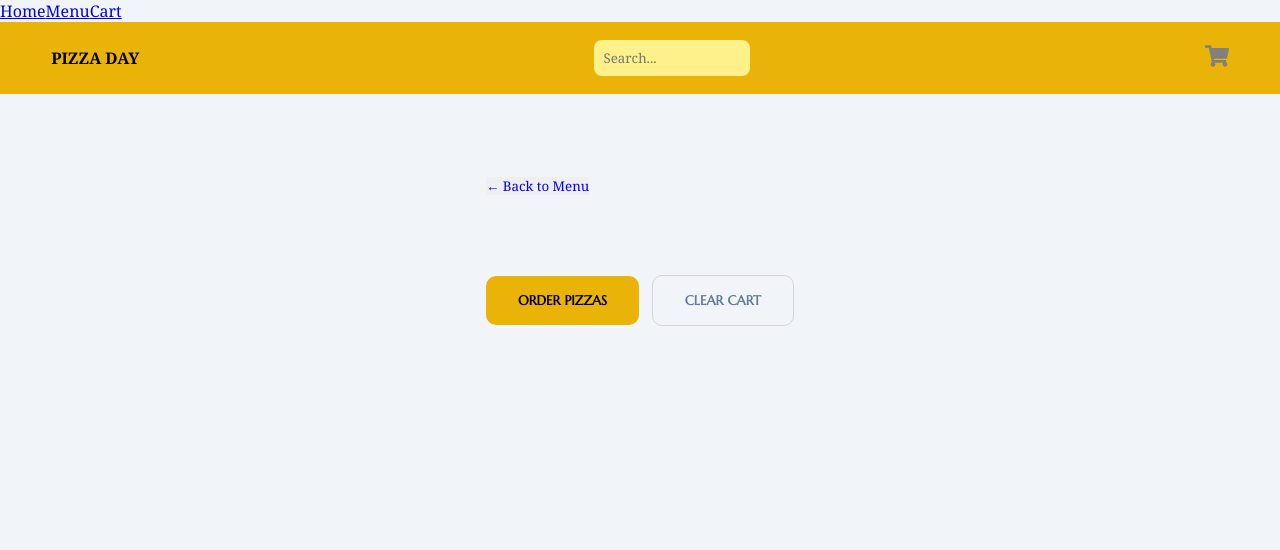
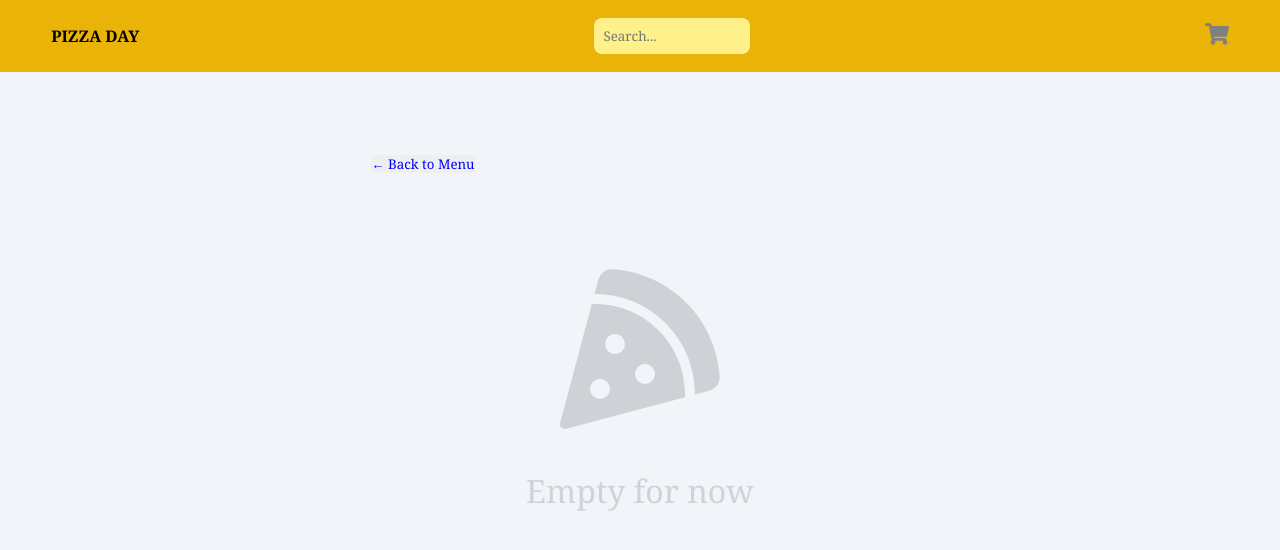
Before and after one commit to sarmelano/Pizza_store, a React (Create React App) app: page /cart in a window 1280 px wide. Shown: the top 550 px of the page. Built offline with nearby package versions, Linux system fonts and the light colour scheme.

Commit message:
cart version 2

```diff
--- a/package.json
+++ b/package.json
@@ -3,6 +3,8 @@
   "version": "0.1.0",
   "private": true,
   "dependencies": {
+    "@fortawesome/free-solid-svg-icons": "^6.5.1",
+    "@fortawesome/react-fontawesome": "^0.2.0",
     "@reduxjs/toolkit": "^2.1.0",
     "@testing-library/jest-dom": "^5.17.0",
     "@testing-library/react": "^13.4.0",
--- a/src/App.css
+++ b/src/App.css
@@ -138,6 +138,34 @@
   margin-bottom: 2dvh;
 }
 
+.splash-cart {
+  display: flex;
+  flex-direction: column;
+  justify-content: center;
+  align-items: center;
+  padding-top: 5dvh;
+
+}
+
+.splash-cart_empty {
+  min-width: 42dvw;
+
+
+}
+
+.splash-cart_text {
+  padding-top: 5dvh;
+  text-align: center;
+  font-size: 2rem;
+  color: #bbbec3a0;
+}
+
+.pizza_icon {
+  width: 20dvh;
+  height: auto;
+  color: #bbbec3a0;
+}
+
 .cart-items {
   display: flex;
   padding: 0;
@@ -156,6 +184,8 @@
     padding: 3dvh 0;
     border-bottom: 1px solid rgb(231,233,237);
 }
+
+
 
 .item-name {
   font-family: 'Marcellus', serif;
--- a/src/App.js
+++ b/src/App.js
@@ -17,13 +17,13 @@ function App() {
     <UserContext.Provider value={{ user, setUser }}>
 
       <div className="App">
-        {showNavigation && (
+        {/* {showNavigation && (
           <nav>
             <NavLink to="/">Home</NavLink>
             <NavLink to="/menu">Menu</NavLink>
             <NavLink to="/cart">Cart</NavLink>
           </nav>
-        )}
+        )} */}
 
         <Header />
 
--- a/src/pages/Cart/Cart.jsx
+++ b/src/pages/Cart/Cart.jsx
@@ -1,13 +1,17 @@
-import React, { useContext } from 'react'
+import React, { useContext, useEffect, useState } from 'react'
 import { useDispatch, useSelector } from 'react-redux'
 import { decrementQty, incrementQty, removeFromCart, resetCart } from '../../redux/slices/CartSlice';
 import UserContext from '../../context/UserContext';
 import { useNavigate } from 'react-router-dom';
+import { FontAwesomeIcon } from '@fortawesome/react-fontawesome';
+import { faPizzaSlice } from '@fortawesome/free-solid-svg-icons';
 
 const Cart = () => {
   const { user } = useContext(UserContext)
   const dispatch = useDispatch();
   const { items } = useSelector(state => state.cart);
+
+  const [emptyCart, setEmptyCart] = useState(false);
 
   const navigate = useNavigate();
   const handleGoback = () => {
@@ -28,8 +32,21 @@ const Cart = () => {
 
   const handleResetCart = () => {
     dispatch(resetCart())
+    setEmptyCart(true)
   };
 
+  const handleMakeOrder = () => {
+    console.log("Ordering pizzas:", items);
+  }
+
+//if cart empty
+  useEffect(() => {
+    if (items.length === 0) {
+      setEmptyCart(true);
+    } else {
+      setEmptyCart(false);
+    }
+  }, [items]);
 
   return (
     <div className='cart-wrapper'>
@@ -39,7 +56,9 @@ const Cart = () => {
 
         <div className='cart-holder'>{user && <h3>Your cart, {user}</h3>}</div>
 
-        <ul className='cart-items'>
+        {emptyCart ? (<div className='splash-cart'><FontAwesomeIcon icon={faPizzaSlice} className='pizza_icon'/><div className='splash-cart_empty'><div className='splash-cart_text'>Empty for now</div></div></div>)
+        :
+          (<ul className='cart-items'>
             {items.map(item =>
               <li key={item.id} className='cart-item'>
                 <p className='item-name'>{item.qty}&times; {item.name} </p>
@@ -57,12 +76,11 @@ const Cart = () => {
             )}
 
             <div className="cart-order_btns">
-            <button className='cart-btn order_btn'>ORDER PIZZAS</button>
+              <button className='cart-btn order_btn' onClick={handleMakeOrder}>ORDER PIZZAS</button>
               <button className='cart-btn order_btn clear_btn' onClick={handleResetCart}>CLEAR CART</button>
             </div>
-
-        </ul>
-
+          </ul>)
+        }
       </div>
     </div>
   )
```
Also changed, not shown: 1 other file (tests, documents, lock files or other folders). Lines whose indentation alone changed are shown as unchanged.
